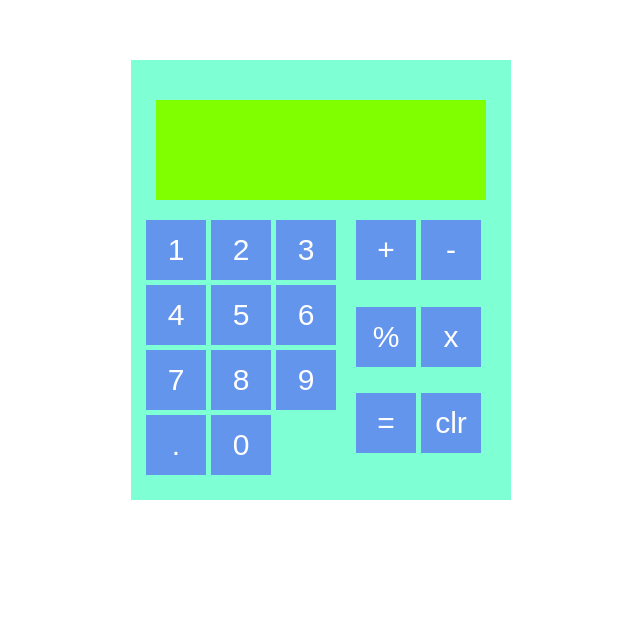
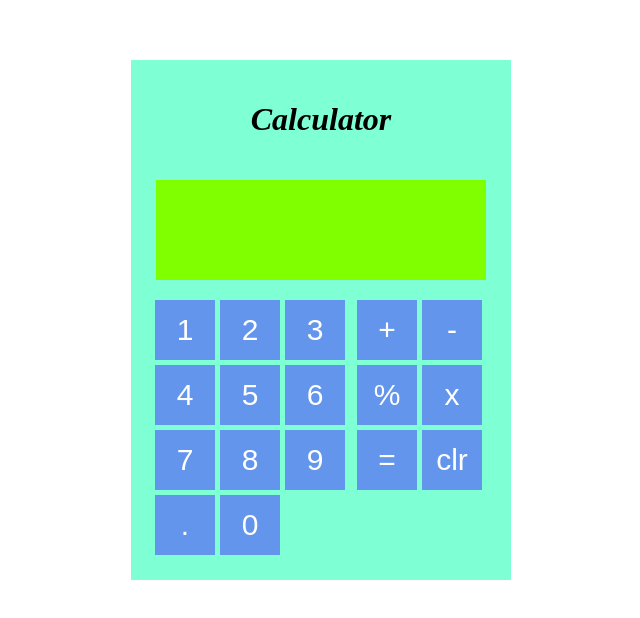
Before and after one commit to Barghout22/My-Calculator, a plain HTML site: page index.html in a window 1280 px wide. Shown: the whole page, without its empty margins (319-959 px from the left). Drawn offline with Linux system fonts and the light colour scheme.

Commit message:
did some further slight allignments and changes to the size of the buttons and the calculator in the css file to make it look better. also wrote a header with the word calculator on top.

```diff
--- a/calc.js
+++ b/calc.js
@@ -1,5 +1,6 @@
 const display=document.querySelector('.display');
 let firstLine=document.createElement('p');
+let secondLine=document.createElement('p');
 let displayValue='';
 let secondDisplayValue='';
 let operation;
@@ -55,6 +56,7 @@ function sortEnteredButtons(button)
     operation='';
     firstLine.textContent='';
     calcResult='';
+    display.removeChild(secondLine);
   }
   if(button.classList.value==='numbers')
   {
@@ -80,8 +82,8 @@ function sortEnteredButtons(button)
   else if (((button.getAttribute('id'))==='=')&&((displayValue)&&(operation)&&(secondDisplayValue)))
   {
     calcResult=operate(operation,Number(displayValue),Number(secondDisplayValue));
-    firstLine.textContent+='='+calcResult;
-
+    secondLine.textContent=calcResult;
+    display.appendChild(secondLine);
   }
   else if((button.getAttribute('id'))==='clear')
   {
@@ -96,6 +98,8 @@ function sortEnteredButtons(button)
 }
 
 
+
+
 const buttons=document.querySelectorAll('button');
 
 buttons.forEach(button=>button.addEventListener('click',()=>sortEnteredButtons(button)));
--- a/index.html
+++ b/index.html
@@ -8,6 +8,7 @@
 
     <body>
       <div class="calculator">
+        <h1><em>Calculator</em></h1>
         <div class="display"></div>
         <div class="keyboard">
             <div class="numbers">
--- a/style.css
+++ b/style.css
@@ -17,7 +17,7 @@ p
     flex-direction: column;
     align-items: center;
     width: 340px;
-    height: 400px;
+    height: 480px;
     background-color: aquamarine;
     padding: 20px;
     margin: 10px;
@@ -45,9 +45,10 @@ button
 .keyboard
 {
     display: flex;
-    justify-content: space-around;
-    gap: 10px;
-    padding-left: 10px;
+    justify-content: center;
+    gap: 2px;
+    padding-left: 30px;
+    padding-right: 10px;
 }
 div.operations
 {
@@ -55,6 +56,7 @@ div.operations
     flex-wrap: wrap;
     gap: 5px;
     width: 150px;
+    height: 100px;
 }
 div.numbers
 {
```
